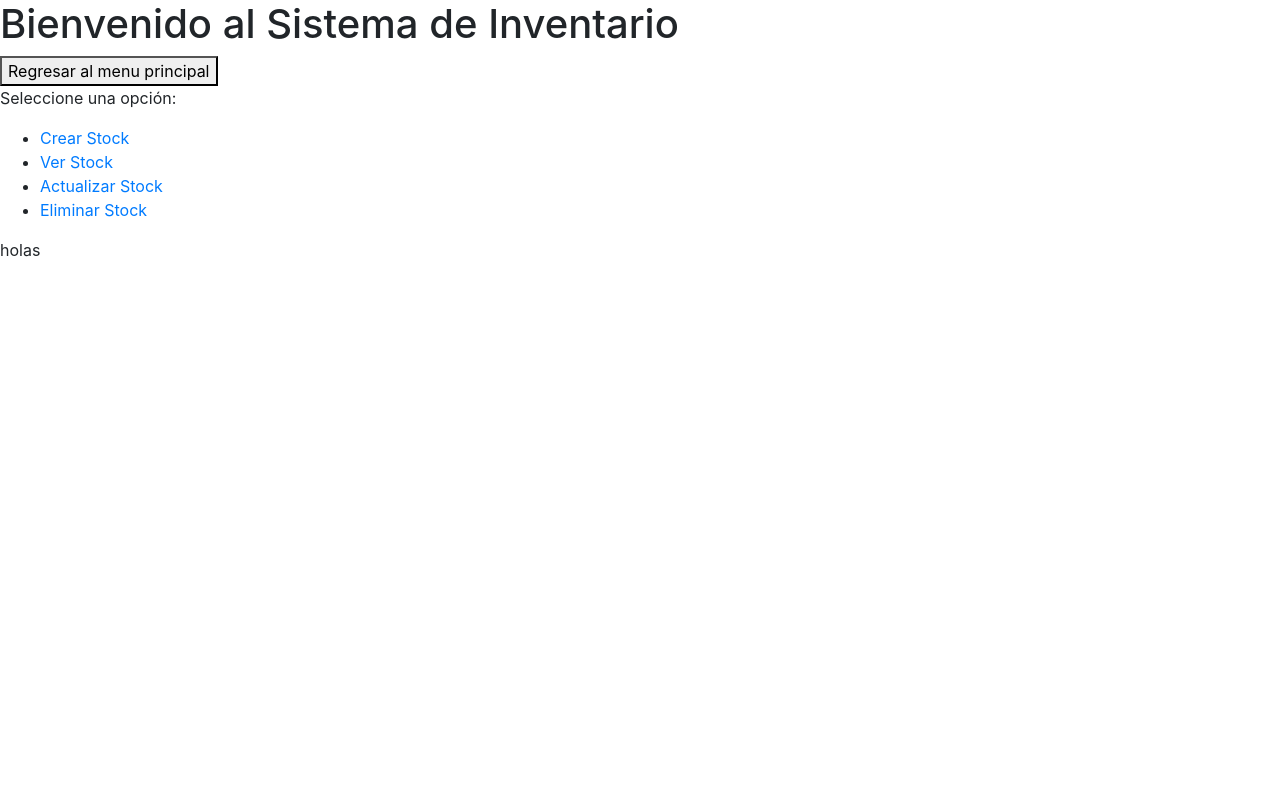
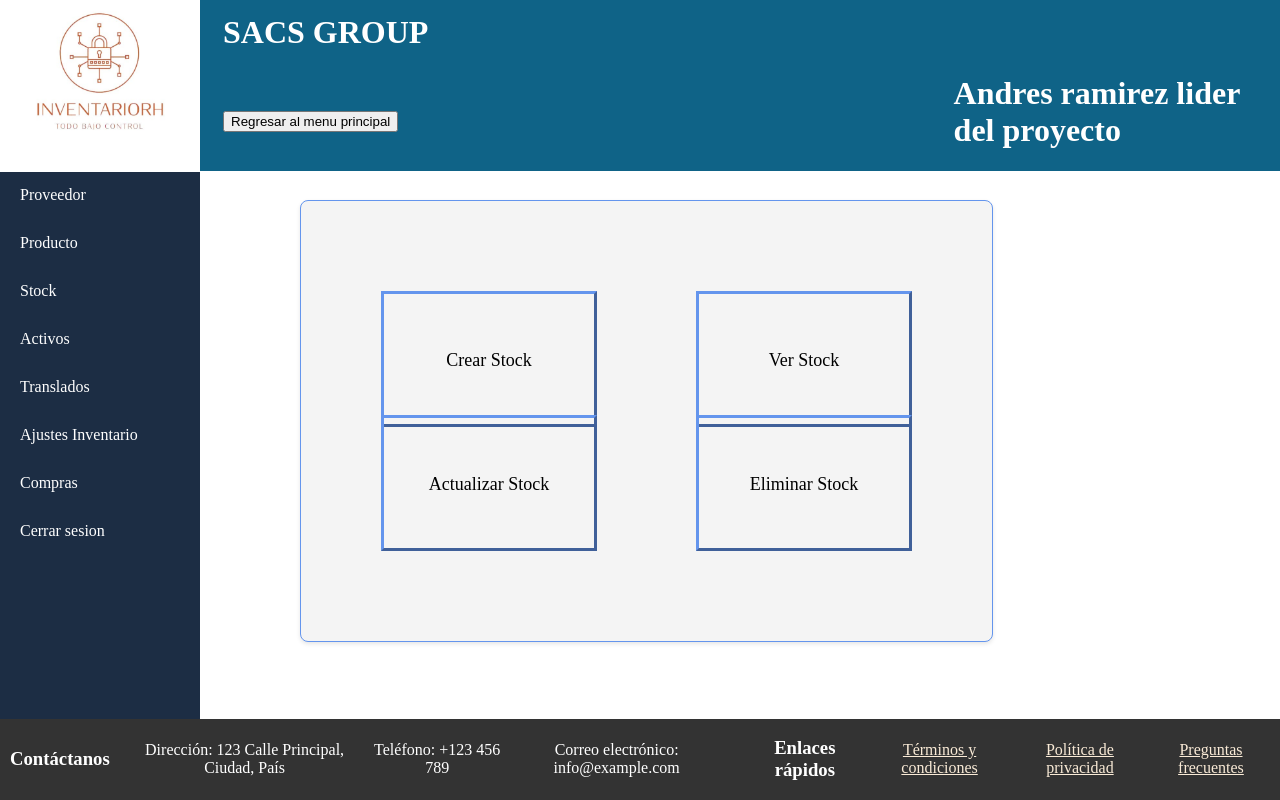
Before and after one commit to Selkis90/inventariorh, a PHP site: page /view/stock.php in a window 1280 px wide. Run offline with PHP 8.4, Linux system fonts and the light colour scheme.

Commit message:
feat(css) creacion de style en la pagina, se crea style en stock

```diff
--- a/controller/inicioController.php
+++ b/controller/inicioController.php
@@ -25,7 +25,7 @@ if ($_SERVER["REQUEST_METHOD"] == "POST" && isset($_POST["registrarse"])) {
         echo "Registro con éxito.";
 
         // Redirige a la página principal
-        header("refresh:3; url=../index.php");
+        header("refresh:3; url=../view/view_inicio.php");
     } else {
         // Imprimir un mensaje de error
         echo "Error al crear el registro: " . $stmt->error;
--- a/css/style.css
+++ b/css/style.css
@@ -0,0 +1,330 @@
+body {
+  margin: 0;
+}
+nav {
+  background-color: #1c2d44;
+  width: 200px; /* ajusta el ancho según lo necesites */
+  position: fixed;
+  top: 0;
+  left: 0;
+  bottom: 0;
+  padding: 0px 0; /* ajusta el relleno según lo necesites */
+}
+
+nav ul {
+  list-style-type: none;
+  padding: 0;
+  margin: 0;
+}
+
+nav li {
+  margin-bottom: 10px; /* ajusta el espaciado entre elementos según lo necesites */
+}
+
+nav a {
+  display: block;
+  text-decoration: none;
+  color: white;
+  padding: 10px 20px; /* ajusta el relleno según lo necesites */
+}
+
+a.active {
+  background-color: #429f7f;
+}
+
+img {
+  width: 200px;
+  margin-top: -30px;
+}
+
+#header {
+  background-color: #0f6387;
+  padding: 31px;
+  color: white; /* Cambia el color del texto si es necesario para que sea legible sobre el fondo */
+  margin-top: 0px;
+  border-left-width: 192px;
+  border-left-style: solid;
+  padding-bottom: 39px;
+  position: relative; /* Asegura que los elementos absolutamente posicionados sean relativos a este contenedor */
+}
+
+
+.lider {
+  position: absolute; /* Posiciona de forma absoluta */
+  bottom: 0; /* Lo coloca en la parte inferior */
+  left:70%; /* Lo coloca en la parte izquierda */
+}
+
+#titulo {
+  position: relative; /* o absolute, según tu diseño */
+  top: -38px; /* ajusta esta posición según tu necesidad */
+  left: 0px; /* ajusta esta posición según tu necesidad */
+}
+/* Establece los estilos de la sección */
+.section {
+  /* Establece el color de fondo */
+  background-color: #f4f4f4;
+  /* Agrega relleno */
+  padding: 20px;
+  /* Agrega bordes redondeados */
+  border-radius: 8px;
+  /* Agrega sombra */
+  box-shadow: 0 2px 4px rgba(0, 0, 0, 0.1);
+  /* Posiciona de forma absoluta */
+  position: absolute;
+  /* Define la posición desde la parte superior */
+  top: 200px;
+  /* Define la posición desde la izquierda */
+  left: 300px;
+}
+
+/* Aplica estilos específicos para .section */
+.section {
+  /* Posiciona de forma absoluta */
+  position: absolute;
+  /* Define la posición desde la parte superior */
+  top: 200px;
+  /* Define la posición desde la izquierda */
+  left: 300px;
+  /* Establece el color de fondo */
+  background-color: #f4f4f4;
+  /* Agrega relleno */
+  padding: 20px;
+  /* Agrega bordes redondeados */
+  border-radius: 8px;
+  /* Agrega sombra */
+  box-shadow: 0 2px 4px rgba(0, 0, 0, 0.1);
+  /* Establece la altura al 50% del contenedor */
+  height: 50%;
+  /* Agrega relleno a la derecha */
+  padding-right: 31px;
+  /* Establece el ancho al 50% del contenedor */
+  width: 50%;
+  /* Agrega un borde de 1px sólido */
+  border: 1px solid cornflowerblue;
+}
+
+/* Establece los estilos para los párrafos dentro de .section */
+.section p {
+  /* Establece el tamaño y el peso de la fuente */
+  font-size: 18px;
+  font-weight: bold;
+  /* Agrega margen en la parte inferior */
+  margin-bottom: 15px;
+  /* Establece el color del texto */
+  color: #333;
+}
+
+/* Establece los estilos para las listas no ordenadas dentro de .section */
+.section ul {
+  /* Elimina los estilos de viñetas */
+  list-style-type: none;
+  /* Elimina el relleno */
+  padding: 0;
+}
+
+/* Establece los estilos para los elementos de lista dentro de .section */
+.section li {
+  /* Agrega margen en la parte inferior */
+  margin-bottom: 5px;
+}
+
+/* Establece los estilos para los enlaces dentro de .section */
+.section a {
+  /* Elimina el subrayado del texto */
+  text-decoration: none;
+  /* Establece el color del texto */
+  color: #000000;
+  /* Establece el tamaño de la fuente */
+  font-size: 18px;
+  /* Agrega una transición suave al color del texto */
+  transition: color 0.3s ease;
+}
+
+/* Establece los estilos para los enlaces cuando se pasa el mouse sobre ellos dentro de .section */
+.section a:hover {
+  /* Subraya el texto al pasar el mouse */
+  text-decoration: underline;
+}
+
+/* Establece los estilos para los enlaces con la clase .section__link */
+.section__link {
+  /* Elimina el subrayado del texto */
+  text-decoration: none;
+  /* Establece el color del texto */
+  color: #d9ff00;
+  /* Establece el tamaño de la fuente */
+  font-size: 20px;
+  /* Agrega una transición suave al color del texto */
+  transition: color 0.3s ease;
+}
+
+/* Establece los estilos para los enlaces con la clase .section__link cuando se pasa el mouse sobre ellos */
+.section__link:hover {
+  /* Subraya el texto al pasar el mouse */
+  text-decoration: underline;
+}
+
+/* Establece los estilos comunes para .section1, .section2, .section3, .section4 */
+.section1,
+.section2,
+.section3,
+.section4 {
+  /* Establece el ancho */
+  width: 130px;
+  /* Establece la altura */
+  height: 50px;
+  /* Posiciona de forma absoluta */
+  position: absolute;
+  /* Agrega un borde en relieve */
+  border: outset cornflowerblue;
+  /* Agrega relleno */
+  padding: 40px;
+  /* Alinea el texto al centro */
+  text-align: center;
+}
+
+/* Establece los estilos específicos para .section1 */
+.section1 {
+  /* Define la posición desde la parte superior */
+  top: 90px;
+  /* Define la posición desde la izquierda */
+  left: 80px;
+}
+
+/* Establece los estilos específicos para .section2 */
+.section2 {
+  /* Define la posición desde la parte superior */
+  top: 90px;
+  /* Define la posición desde la derecha */
+  right: 80px;
+}
+
+/* Establece los estilos específicos para .section3 */
+.section3 {
+  /* Define la posición desde la parte inferior */
+  bottom: 90px;
+  /* Define la posición desde la izquierda */
+  left: 80px;
+}
+
+/* Establece los estilos específicos para .section4 */
+.section4 {
+  /* Define la posición desde la parte inferior */
+  bottom: 90px;
+  /* Define la posición desde la derecha */
+  right: 80px;
+}
+
+/* Establece los estilos para el pie de página */
+.footer {
+  /* Fija el pie de página en la parte inferior de la ventana */
+  position: fixed;
+  /* Define la posición desde la parte inferior */
+  bottom: 0;
+  /* Define la posición desde la izquierda */
+  left: 0;
+  /* Establece el ancho al 100% */
+  width: 100%;
+  /* Establece el color de fondo */
+  background-color: #333;
+  /* Establece el color del texto */
+  color: #fff;
+  /* Alinea el texto al centro */
+  text-align: center;
+  /* Elimina el relleno */
+  padding: 0px;
+}
+
+/* Establece los estilos para el contenido dentro del pie de página */
+.footer-content {
+  /* Centra el contenido horizontalmente */
+  display: flex;
+  justify-content: center;
+  /* Centra el contenido verticalmente */
+  align-items: center;
+}
+
+.footer-content > * {
+  margin: 0 10px; /* Espacio entre los elementos */
+}
+.quick-links ul li a {
+  color: antiquewhite;
+}
+.quick-links {
+  display: flex;
+  flex-direction: row;
+  align-items: center; /* Centra verticalmente los elementos */
+}
+
+.quick-links h3 {
+  margin-right: 10px; /* Espacio entre el título y la lista */
+}
+
+/* Selecciona la lista no ordenada dentro de elementos con la clase "quick-links" */
+.quick-links ul {
+  /* Elimina los estilos predeterminados de la lista, como viñetas */
+  list-style: none;
+  /* Elimina el relleno predeterminado y los márgenes de la lista */
+  padding: 0;
+  margin: 0;
+  /* Establece la visualización de los elementos de la lista como una fila flexible */
+  display: flex;
+}
+
+.quick-links ul li {
+  margin-right: 10px; /* Espacio entre elementos de la lista */
+}
+
+.quick-links ul li:last-child {
+  margin-right: 0; /* Elimina el margen derecho del último elemento */
+}
+
+.contact-info {
+  display: flex;
+  flex-direction: row; /* Organiza los elementos en fila */
+  justify-content: center; /* Centra horizontalmente los elementos */
+  align-items: center; /* Centra verticalmente los elementos */
+}
+
+.contact-info h3 {
+  margin-right: 10px; /* Espacio entre el título y los párrafos */
+}
+
+/* Establece el ancho de la tabla al 100% del contenedor */
+table {
+  width: 100%;
+  /* Colapsa los bordes de las celdas para un estilo más limpio */
+  border-collapse: collapse;
+  /* Agrega un margen superior de 20px */
+  margin-top: 20px;
+}
+/* Establece el ancho de la tabla al 100% y colapsa los bordes de las celdas */
+table {
+  width: 100%;
+  border-collapse: collapse;
+  margin-top: 20px; /* Agrega un margen superior de 20px */
+}
+
+/* Establece el estilo de las celdas */
+th,
+td {
+  border: 1px solid #ddd; /* Agrega un borde de 1px sólido con color #ddd */
+  padding: 8px; /* Añade un relleno de 8px */
+  text-align: left; /* Alinea el texto a la izquierda */
+}
+
+/* Establece el estilo para las celdas de encabezado */
+th {
+  background-color: #f2f2f2; /* Agrega un color de fondo de #f2f2f2 */
+}
+
+/* Establece el estilo para filas pares de datos */
+tr:nth-child(even) {
+  background-color: #f2f2f2; /* Alterna el color de fondo para las filas pares */
+}
+
+/* Establece el estilo de fondo al pasar el mouse sobre una fila */
+tr:hover {
+  background-color: #ddd; /* Cambia el color de fondo a #ddd */
+}
--- a/footer.php
+++ b/footer.php
@@ -1,3 +1,25 @@
+<footer class="footer">
+    <div class="container">
+        <div class="footer-content">
+            <div class="contact-info">
+                <h3>Contáctanos</h3>
+                <p>Dirección: 123 Calle Principal, Ciudad, País</p>
+                <p>Teléfono: +123 456 789</p>
+                <p>Correo electrónico: info@example.com</p>
+            </div>
+            <div class="quick-links">
+                <h3>Enlaces rápidos</h3>
+                <ul>
+                    <li><a href="#">Términos y condiciones</a></li>
+                    <li><a href="#">Política de privacidad</a></li>
+                    <li><a href="#">Preguntas frecuentes</a></li>
+                </ul>
+            </div>
+        </div>
+        <!-- Aquí se movió la sección bottom-info -->
+    </div>
+</footer>
+
 </body>
-<p>holas</p>
+
 </html>
--- a/header.php
+++ b/header.php
@@ -11,19 +11,28 @@
     <!-- Enlace al ícono de la página -->
     <link rel="icon" href="/img/logo inventariorh.jpg" type="image/x-icon">
     <!-- Enlace al archivo de estilos externo ubicado en la carpeta 'css' -->
-    <link rel="stylesheet" href="../css/styles.css">
+    <link rel="stylesheet" href="/css/style.css">
     <!-- Incluir Bootstrap (agrega esto en tu encabezado) -->
-<link rel="stylesheet" href="https://stackpath.bootstrapcdn.com/bootstrap/4.5.2/css/bootstrap.min.css">
+    <!-- <link rel="stylesheet" href="https://stackpath.bootstrapcdn.com/bootstrap/4.5.2/css/bootstrap.min.css"> -->
 
 
 </head>
 
 <body>
-    <!-- Encabezado principal de la página -->
-    <h1>Bienvenido al Sistema de Inventario</h1>
-    <!--<label for="menu1">Regresar al menu principal</label>
+    <div id="header">
+        <!-- Encabezado principal de la página -->
+        <div id="titulo">
+            <h1>SACS GROUP</h1>
+        </div>
+        <div class="lider">
+            <h1>Andres ramirez lider del proyecto</h1>
+        </div>
+
+
+        <!--<label for="menu1">Regresar al menu principal</label>
         Aquí irían más elementos HTML que forman el contenido de la página -->
-    <form action="/principal.php" method="post">
+        <form action="/principal.php" method="post">
 
-        <button type="submit" name="Regresar">Regresar al menu principal</button>
-    </form>
+            <button type="submit" name="Regresar">Regresar al menu principal</button>
+        </form>
+    </div>
--- a/model/StockModel.php
+++ b/model/StockModel.php
@@ -5,7 +5,7 @@ require_once '../conexion.php';
 // Definición de la clase StockModel
 class StockModel
 {
-    // ------------------------------------------Función para insertar datos en la base de datos (método CREATE)
+    // ----------------------Función para insertar datos en la base de datos (método CREATE)
     public function insertarStock($Nombre_Producto, $Cantidad)
     {
         // Acceder a la variable global de conexión a la base de datos
@@ -23,7 +23,7 @@ class StockModel
         if ($sql->execute()) {
             echo "Stock creado exitosamente";
             // Redirigir a principal.php después de 3 segundos
-            /* header("refresh:3; url=../principal.php"); */
+            header("refresh:3; url=../principal.php");
             exit;
         } else {
             echo "Error al crear el stock: " . $sql->error;
--- a/principal.php
+++ b/principal.php
@@ -2,8 +2,10 @@
 // Se incluye el archivo 'header.php', que probablemente contenga la estructura HTML y elementos comunes del encabezado
 require_once 'header.php';
 ?>
-<p>Seleccione una opción:</p>
+<nav>
+<img src="/img/logo inventariorh.jpg" alt="">
 <!-- Lista de opciones con enlaces -->
+
 <ul>
     <li><a href="view/proveedor.php">Proveedor</a></li> <!-- Enlace para ver la sección de proveedores -->
     <li><a href="view/producto.php">Producto</a></li> <!-- Enlace para ver la sección de productos -->
@@ -16,8 +18,8 @@ require_once 'header.php';
     <!-- Puedes agregar más enlaces según las secciones de tu aplicación -->
 </ul>
 
-<a href="/index.php">Cerrar seccion</a>
-
+<a href="/index.php">Cerrar sesion</a>
+</nav>
 <?php
 // Se incluye el archivo 'footer.php', que probablemente contenga la estructura HTML del pie de página
 require_once 'footer.php';
--- a/view/stock.php
+++ b/view/stock.php
@@ -1,21 +1,36 @@
 <?php
 // Incluye el encabezado de la página
-require_once '../header.php';
+/* require_once '../header.php'; */
+require_once '../principal.php';
 ?>
-
+<section class="section">
     <!-- Mensaje informativo para el usuario -->
-<p>Seleccione una opción:</p>
+    <!-- <p>Seleccione una opción:</p> -->
 
     <!-- Lista de enlaces de navegación para realizar diversas acciones
 relacionadas con el manejo de Stock. -->
+    <div class="section1">
         <ul>
             <!-- Enlace para crear nuevo stock -->
             <li><a href="create_stock.php">Crear Stock</a></li><!-- Enlace para ver el stock existente -->
+        </ul>
+    </div>
+    <div class="section2">
+        <ul>
             <li><a href="view_stock.php">Ver Stock</a></li><!-- Enlace para actualizar información de stock -->
+        </ul>
+    </div>
+    <div class="section3">
+        <ul>
             <li><a href="update_stock.php">Actualizar Stock</a></li><!-- Enlace para eliminar entradas de stock -->
+        </ul>
+    </div>
+    <div class="section4">
+        <ul>
             <li><a href="delete_stock.php">Eliminar Stock</a></li>
         </ul>
-
+    </div>
+</section>
 <?php
 // Incluye el pie de página
 require_once '../footer.php';
--- a/view/view_proveedor.php
+++ b/view/view_proveedor.php
@@ -1,3 +1,4 @@
+<section>
 <?php
 // Incluye archivos necesarios (header y modelo de Proveedor)
 require_once '../header.php';
@@ -54,3 +55,4 @@ if (!empty($proveedor)) {
 // Incluye el archivo de pie de página
 require_once '../footer.php';
 ?>
+</section>
```
Also changed, not shown: controller/StockController.php (+4 -4 lines), css/style_inicio.css (added, +130 -0 lines), header_login.php (added, +21 -0 lines), index.php (+7 -3 lines), view/create_stock.php (+4 -3 lines), view/delete_stock.php (+4 -3 lines), view/update_stock.php (+4 -3 lines), view/view_inicio.php (+11 -6 lines), view/view_registrarse.php (+14 -9 lines), view/view_stock.php (+8 -2 lines), img/logo inventariorh.jpg. Lines whose indentation alone changed are shown as unchanged.
